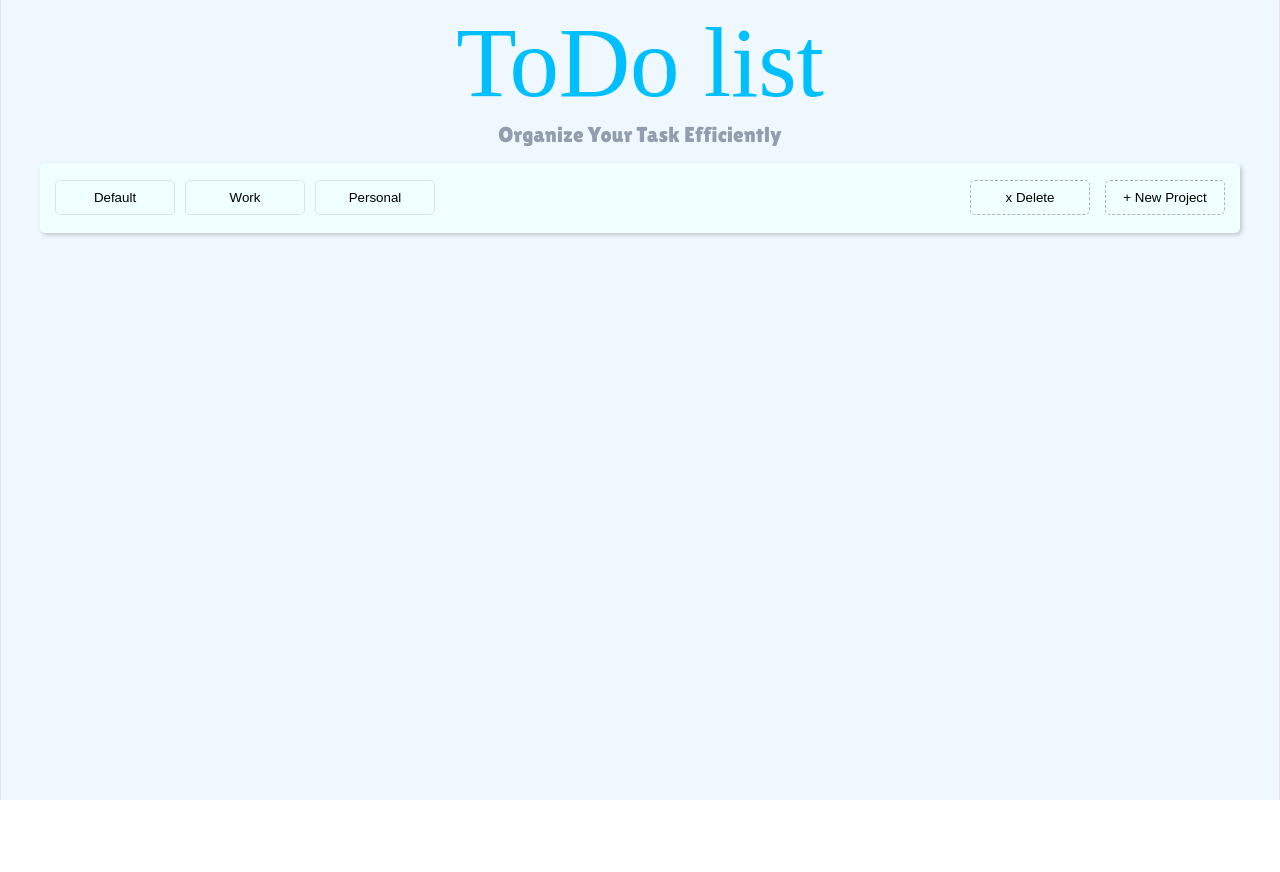
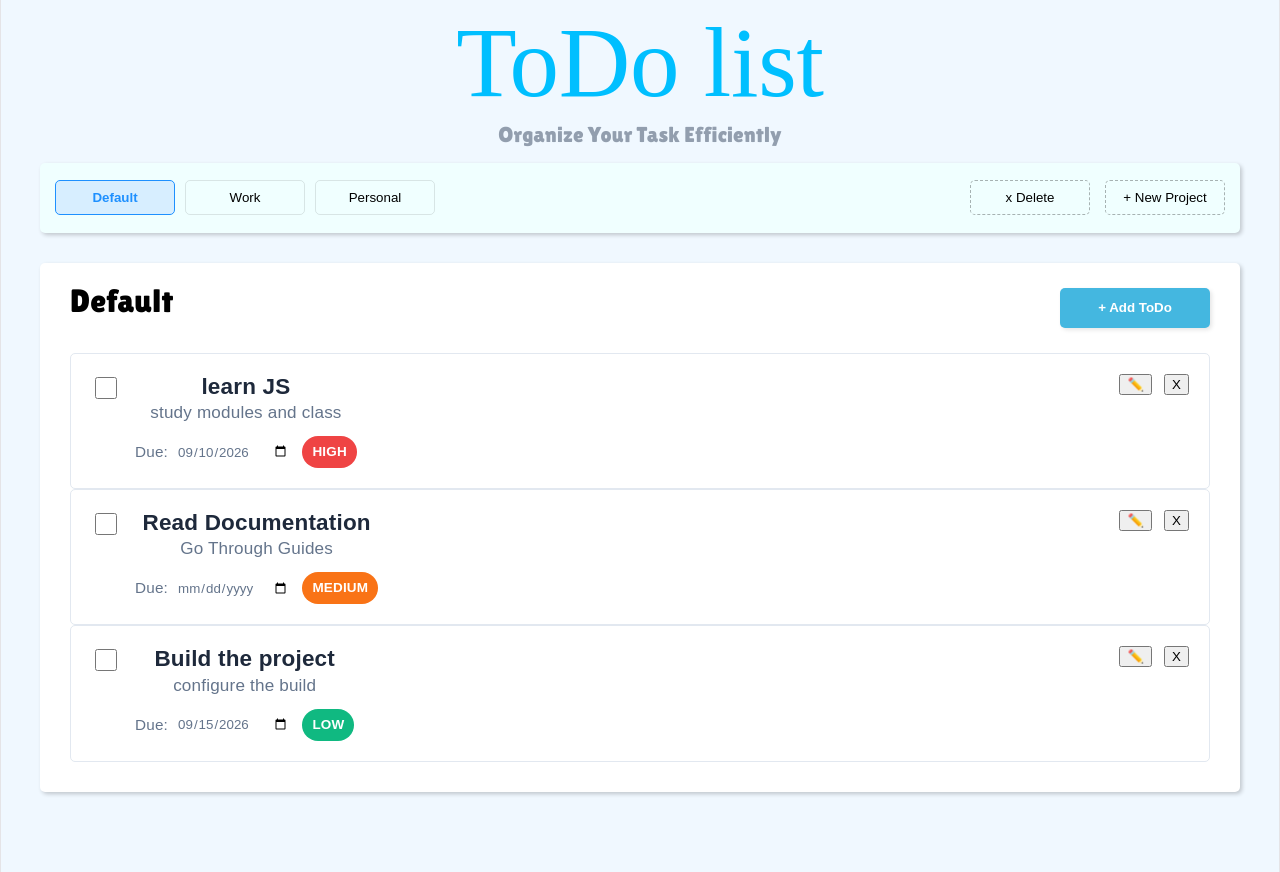
Before and after one commit to Rohith24-kumar/ODIN-TO-DO-LIST, a React (Vite) app: page / in a window 1280 px wide. Before the commit the page ends 800 px from the top, so only its background shows below. Built offline with nearby package versions, Linux system fonts and the light colour scheme; a web font is replaced by a local one.

Commit message:
added the default page

```diff
--- a/src/App.css
+++ b/src/App.css
@@ -1,14 +1,15 @@
 @import url('https://fonts.googleapis.com/css2?family=Bebas+Neue&family=Caacupe+One&display=swap');
 @import url('https://fonts.googleapis.com/css2?family=Anton&family=Bebas+Neue&family=Caacupe+One&family=Lilita+One&display=swap');
-body{
+
+body {
   margin: 0;
   padding: 0;
   background-color: aliceblue;
   min-height: 100vh;
   width: 100%;
+}
 
-}
-#root{
+#root {
   width: 100%;
   min-height: 100vh;
 }
@@ -17,6 +18,7 @@ body{
   text-align: center;
   padding-top: 5px;
 }
+
 .site-title h2 {
   margin: 0;
   color: deepskyblue;
@@ -51,7 +53,6 @@ body{
   gap: 10px;
 }
 
-
 .site-navBar button {
   height: 35px;
   border: 1px solid rgba(0, 0, 0, 0.1);
@@ -62,27 +63,189 @@ body{
   cursor: pointer;
 }
 
-
 .left-nav {
   display: flex;
   gap: 15px;
 }
-
 
 .left-nav button {
   border: 1px dashed rgba(0, 0, 0, 0.3);
   border-radius: 5px;
 }
 
-.nav-add:hover{
+.nav-add:hover {
   background-color: skyblue;
 }
-.nav-delete:hover{
+
+.nav-delete:hover {
   color: rgb(224, 81, 81);
   border-color: rgb(227, 94, 94);
   background-color: rgb(242, 202, 202);
+}
+
+.nav-left button:hover {
+ border-color: dodgerblue;
+}
+
+
+.default-page {
+  box-shadow: 2px 2px 4px rgba(0, 0, 0, 0.2);
+  width: 1200px;
+  min-height: 400px;
+  position: relative;
+  margin: 30px auto 80px;
+  background-color: white;
+  border-radius: 5px;
+  display: flex;
+  flex-direction: column;
+  padding: 90px 30px 30px 30px;
+  box-sizing: border-box;
+}
+
+.default-add {
+  width: 150px;
+  height: 40px;
+  border-radius: 5px;
+  border: none;
+  color: white;
+  font-weight: bold;
+  cursor: pointer;
+  box-shadow: 2px 2px 4px rgba(0, 0, 0, 0.1);
+  position: absolute;
+  top: 25px;
+  right: 30px;
+  background-color: rgb(68, 183, 224);
+}
+
+.default-htag {
+  position: absolute;
+  top: 25px;
+  left: 30px;
+  margin: 0;
+  color: black;
+  font-family: 'Lilita One', sans-serif;
+  font-size: 1.8rem;
+}
+
+.todo-items-list {
+  display: flex;
+  flex-direction: column;
+  gap: 20px;
+  width: 100%;
+}
+
+
+.work {
+  border: 1px solid #e2e8f0;
+  width: 100%;
+  box-sizing: border-box;
+  padding: 20px;
+  min-height: 110px;
+  border-radius: 5px;
+  background-color: #ffffff;
+  transition: all 0.2s ease-index;
+}
+
+.work:hover {
+  box-shadow: 0 4px 10px rgba(0, 0, 0, 0.08);
+  border-color: #cbd5e1;
+}
+
+.info {
+  display: flex;
+  justify-content: space-between;
+  align-items: flex-start;
+  width: 100%;
+}
+
+.todo-content-left {
+  display: flex;
+  gap: 15px;
+  align-items: flex-start;
+}
+
+.custom-checkbox {
+  width: 22px;
+  height: 22px;
+  cursor: pointer;
+  margin-top: 3px;
+}
+
+.todo-text-block {
+  display: flex;
+  flex-direction: column;
+  gap: 4px;
+}
+
+.todo-title {
+  margin: 0;
+  font-size: 1.25rem;
+  font-family: sans-serif;
+  color: #1e293b;
+}
+
+.todo-desc {
+  margin: 0;
+  font-size: 0.95rem;
+  color: #64748b;
+  font-family: sans-serif;
+}
+
+.todo-metadata {
+  display: flex;
+  align-items: center;
+  gap: 8px;
+  margin-top: 10px;
+  font-size: 0.85rem;
+  color: #64748b;
+  font-family: sans-serif;
+}
+
+.todo-metadata input[type="date"] {
+  border: none;
+  color: #64748b;
+  font-family: sans-serif;
+  background: transparent;
+}
+
+.priority-tag {
+  font-size: 0.75rem;
+  font-weight: bold;
+  padding: 3px 10px;
+  border-radius: 20px;
+  color: white;
+  margin-left: 5px;
+}
+.priority-tag.high { background-color: #ef4444; }
+.priority-tag.medium { background-color: #f97316; }
+.priority-tag.low { background-color: #10b981; }
+
+
+.todo-content-right {
+  display: flex;
+  gap: 12px;
+}
+
+.icon-btn {
+  background: transparent;
+  border: none;
+  cursor: pointer;
+  font-size: 1.1rem;
+  color: #94a3b8;
+  transition: color 0.2s ease;
 
 }
-.nav-left button:hover{
- border-color: dodgerblue;
+.icon-btn:hover {
+  color: #334155;
+
 }
+.icon-btn.delete:hover {
+  color: #ef4444;
+}
+
+.site-navBar button.active-tab{
+  border-color: dodgerblue;
+  background-color: rgb(215, 238, 255);
+  font-weight: bold;
+  color: dodgerblue;
+}
--- a/src/App.jsx
+++ b/src/App.jsx
@@ -1,6 +1,43 @@
+import { useState } from 'react'
 import './App.css'
 
 function App() {
+  const[activeTab,SetActiveTab]=useState('Default');
+const[todo,setTodo]=useState([
+  {
+  id: 1,
+  title:'learn JS',
+  description:'study modules and class',
+  dueDate:'2026-09-10',
+  priority:'HIGH'
+  },
+   {
+  id: 2,
+  title:'Read Documentation',
+  description:'Go Through Guides',
+  dueDate:'2026-09-8',
+  priority:'MEDIUM'
+  },
+   {
+  id: 3,
+  title:'Build the project',
+  description:'configure the build',
+  dueDate:'2026-09-15',
+  priority:'LOW'
+  }
+]);
+
+const handelAddTodo=()=>{
+  const newTask={
+    id:Date.now(),
+    title:"new project Task",
+     description: 'Click edit to change descriptions',
+      dueDate: '2026-10-01',
+      priority: 'MEDIUM'
+  };
+  setTodo([...todo,newTask])
+}
+
   return (
     <>
       <div className="site-title">
@@ -10,17 +47,46 @@ function App() {
 
       <div className="site-navBar">
         <div className="nav-left">
-          <button className="nav-default">Default</button>
-          <button className="nav-work">Work</button>
-          <button className="nav-personal">Personal</button>
+          <button className={`nav-deafult ${activeTab === 'Default' ? 'active-tab':'' }`} onClick={()=>setActiveTab('Default')}>Default</button>
+          <button className={`nav-work ${activeTab === 'work' ? 'active-tab':'' }`} onClick={()=>setActiveTab('work')}>Work</button>
+          <button className={`nav-personal ${activeTab === 'personal' ? 'active-tab':'' }`} onClick={()=>setActiveTab('personal')}>Personal</button>
         </div>
-
         <div className="left-nav">
           <button className="nav-delete">x Delete</button>
           <button className="nav-add">+ New Project</button>
         </div>
       </div>
 
+      <div className='default-page'>
+        <h5 className='default-htag'>Default</h5>
+        <button className='default-add ' onClick={handelAddTodo}>+ Add ToDo</button>
+
+        <div className='todo-item-list'>
+          {todo.map((todo)=>(
+        <div key={todo.id} className='work'>
+          <div  className='info'>
+            <div className='todo-content-left'>
+              <input type='checkbox' name={`todo-${todo.id}`} value='Learn JS' id={`checkbox-${todo.id}`} className='custom-checkbox'></input>
+              <div className='to-do-text-block'>
+                <h4 className='todo-title'>{todo.title}</h4>
+                <p className='todo-desc'>{todo.description}</p>
+                <div className='todo-metadata'>
+                  <span className='due-label'>Due:</span>
+                  <input type='date' defaultValue={todo.dueDate} id="dated"></input>
+                  <span className={`priority-tag ${todo.priority.toLocaleLowerCase()}`}>{todo.priority}</span>
+                </div>
+              </div>
+            </div>
+
+            <div className='todo-content-right'>
+              <button className='icon-button'>✏️</button>
+              <button className='icon-button delete'>X</button>
+            </div>
+          </div>
+        </div>
+          ))}
+      </div>
+      </div>
     </>
   )
 }
```
